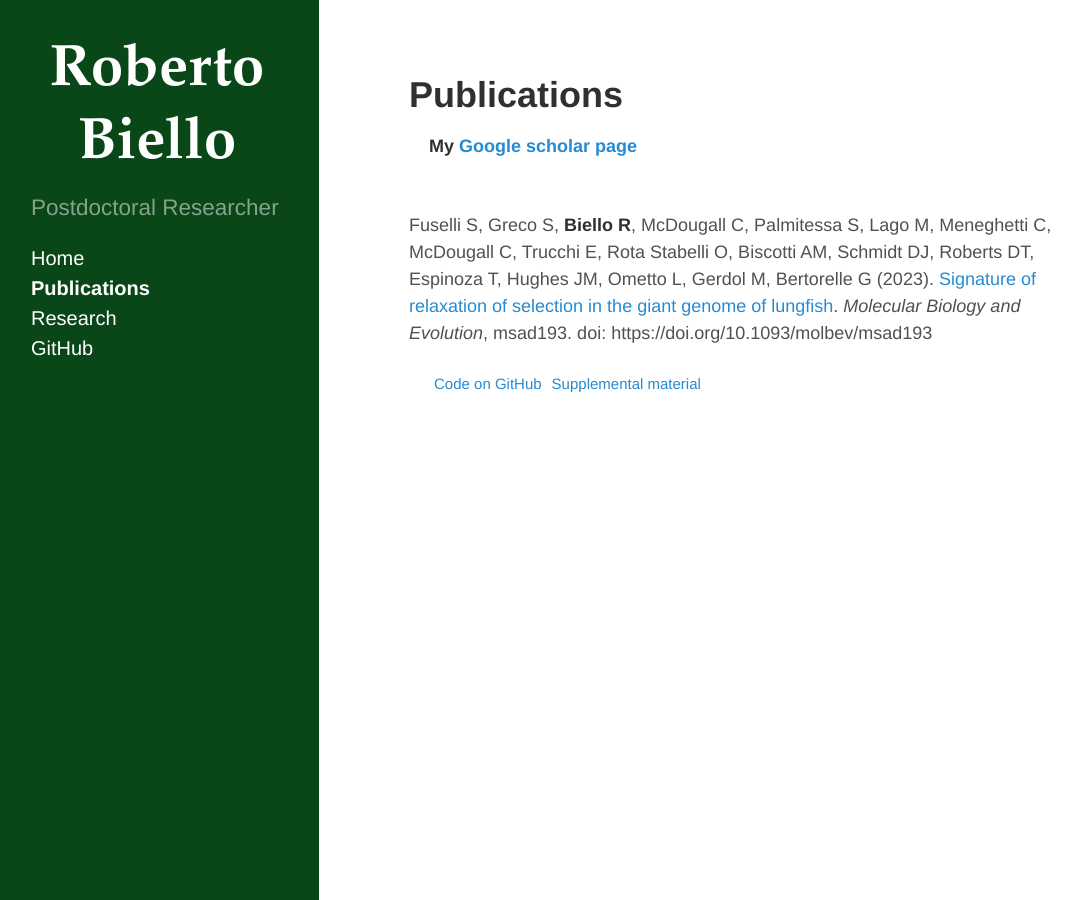
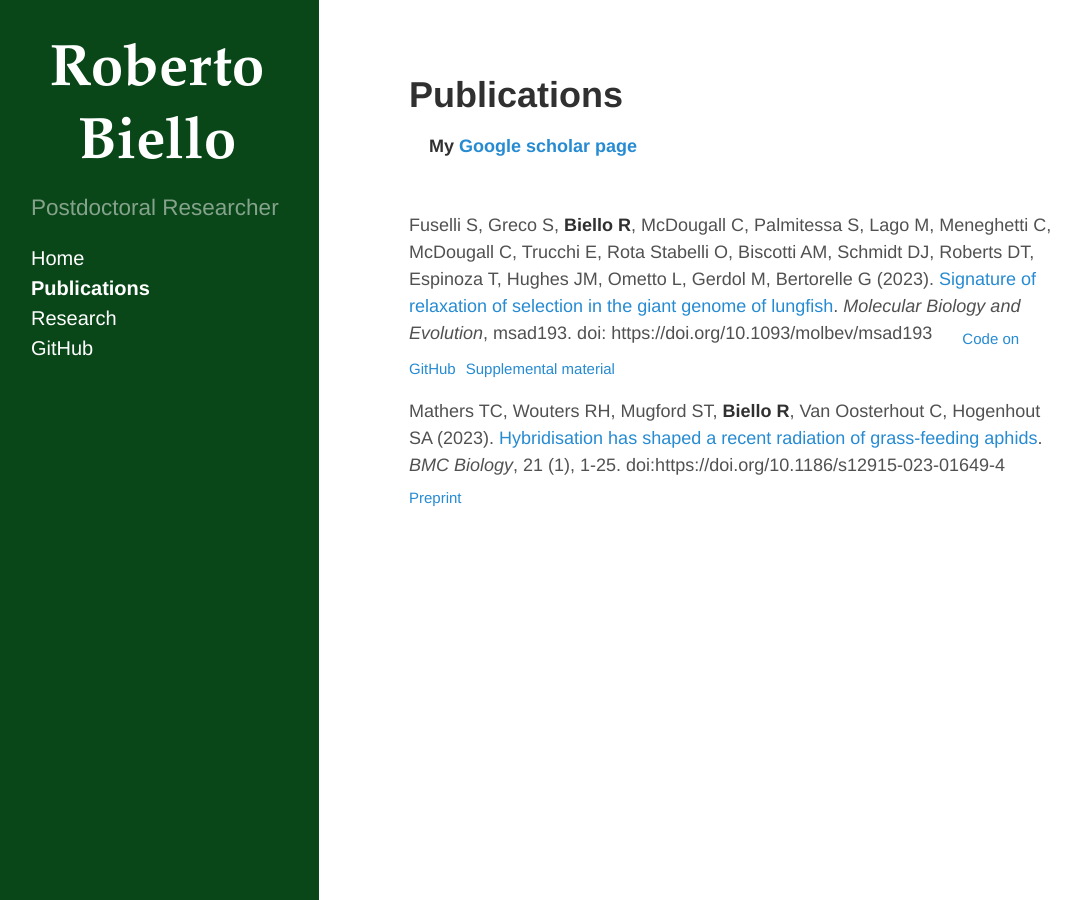
Before and after one commit to rsbiello/rsbiello.github.io, a Jekyll site: the page built from publications.md, in a window 1280 px wide. Shown: the whole page, without its empty margins (5-1086 px from the left). Built offline with Jekyll 4.4.1, drawn with Linux system fonts in a browser that asks for light colours; Markdown is read by kramdown in place of the engine named in the settings.

Commit message:
Update publications.md

```diff
--- a/publications.md
+++ b/publications.md
@@ -8,5 +8,7 @@ title: Publications
 &nbsp;
 
 Fuselli S, Greco S, **Biello R**, McDougall C, Palmitessa S, Lago M, Meneghetti C, McDougall C, Trucchi E, Rota Stabelli O, Biscotti AM, Schmidt DJ, Roberts DT, Espinoza T, Hughes JM, Ometto L, Gerdol M, Bertorelle G (2023). [Signature of relaxation of selection in the giant genome of lungfish](https://academic.oup.com/mbe/article/40/9/msad193/7261328?login=false). *Molecular Biology and Evolution*, msad193. doi: https://doi.org/10.1093/molbev/msad193
+&nbsp;&nbsp;&nbsp;&nbsp; <sub>[Code on GitHub](https://github.com/rsbiello/Lungfish_relax)</sub> &nbsp;<sub>[Supplemental material](https://oup.silverchair-cdn.com/oup/backfile/Content_public/Journal/mbe/40/9/10.1093_molbev_msad193/1/msad193_supplementary_data.pdf?Expires=1698590171&Signature=CyDBqhhlssbD4zdiLuLKfjPpxSF4HByeB5POlCw5IexfyzqSpclWYEDP8CqT6jfLX0TDaWZkfua7SyjK0rXvZgcV-kd~vylpCo9bQQ9mVGb5gSoJzxVOOu~sn1m3qfX~Dndx0WyWg9myWo2-CSJU0wPtmBPqr7SQjKRBR~jX1jZdVSKsT8WihpOj1ObZezb4x0rRFNim7CCpL-keId08pUYB01NvQht6EoRayV3eAnQmsfXC10aw8f4IkMwV-wepOgAMUilsHffF6-3cRzGzwO9PugVuEgK0DCFSc28rMm2yi~PqE2IT1bhAex0sKqy7zKjXuSXbj0uDOAOdy88Ipw__&Key-Pair-Id=APKAIE5G5CRDK6RD3PGA)</sub>
 
-&nbsp;&nbsp;&nbsp;&nbsp; <sub>[Code on GitHub](https://github.com/rsbiello/Lungfish_relax)</sub> &nbsp;<sub>[Supplemental material](https://oup.silverchair-cdn.com/oup/backfile/Content_public/Journal/mbe/40/9/10.1093_molbev_msad193/1/msad193_supplementary_data.pdf?Expires=1698590171&Signature=CyDBqhhlssbD4zdiLuLKfjPpxSF4HByeB5POlCw5IexfyzqSpclWYEDP8CqT6jfLX0TDaWZkfua7SyjK0rXvZgcV-kd~vylpCo9bQQ9mVGb5gSoJzxVOOu~sn1m3qfX~Dndx0WyWg9myWo2-CSJU0wPtmBPqr7SQjKRBR~jX1jZdVSKsT8WihpOj1ObZezb4x0rRFNim7CCpL-keId08pUYB01NvQht6EoRayV3eAnQmsfXC10aw8f4IkMwV-wepOgAMUilsHffF6-3cRzGzwO9PugVuEgK0DCFSc28rMm2yi~PqE2IT1bhAex0sKqy7zKjXuSXbj0uDOAOdy88Ipw__&Key-Pair-Id=APKAIE5G5CRDK6RD3PGA)</sub>
+Mathers TC, Wouters RH, Mugford ST, **Biello R**, Van Oosterhout C, Hogenhout SA (2023). [Hybridisation has shaped a recent radiation of grass-feeding aphids](https://bmcbiol.biomedcentral.com/articles/10.1186/s12915-023-01649-4). *BMC Biology*, 21 (1), 1-25. doi:https://doi.org/10.1186/s12915-023-01649-4
+&nbsp;&nbsp;&nbsp;&nbsp; <sub>[Preprint](https://www.biorxiv.org/content/10.1101/2022.09.27.509720v1)</sub>
```
